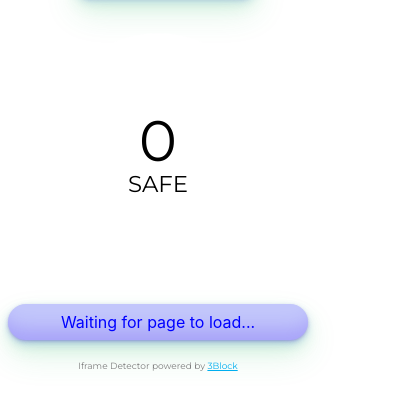
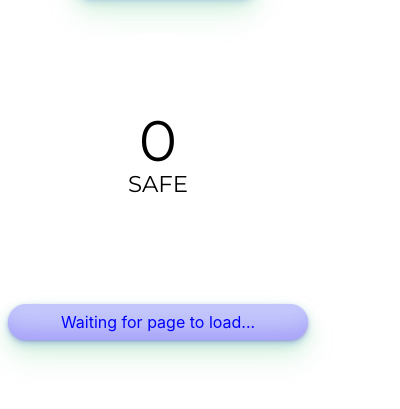
Before and after one commit to ChiepChiep0710/ptitwall, a browser extension: page Extension-Chrome/popup.html in a window 400 px wide. Shown: the part 67-476 px from the top of the page. Drawn offline with Linux system fonts and the light colour scheme.

Commit message:
popup fix

```diff
--- a/Extension-Chrome/popup.html
+++ b/Extension-Chrome/popup.html
@@ -61,8 +61,8 @@
   <!-- <div id="loading" class="button-36">Waiting for page to load...</div>
   <div id="default" class="button-33">No iframes detected!</div>
   <div id="error" class="button-35">Sorry, an error occurred retrieving iframe information on this page.</div> -->
-  <div id="footer" style="font-size: xx-small;">Iframe Detector powered by <a id="siteLink"
-      href="https://3block.systems/">3Block</a></div>
+  <!-- <div id="footer" style="font-size: xx-small;">Iframe Detector powered by <a id="siteLink"
+      href="https://3block.systems/">3Block</a></div> -->
 </body>
 <script type="module" src="popup.js"></script>
 <script type="module" src="background.js"></script>
```
